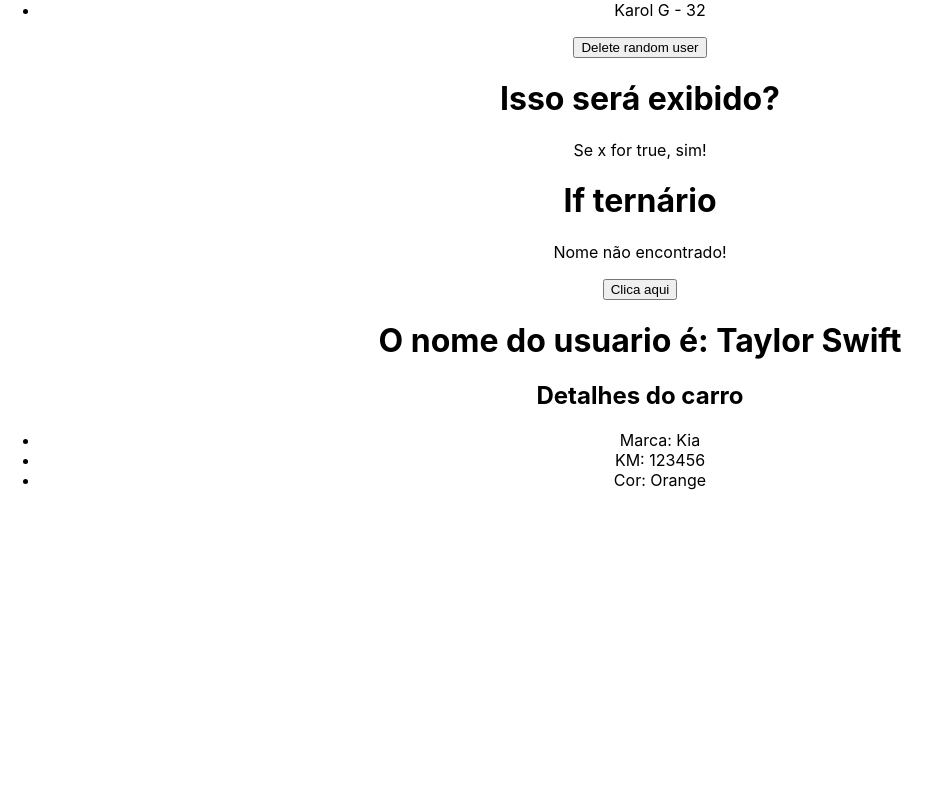
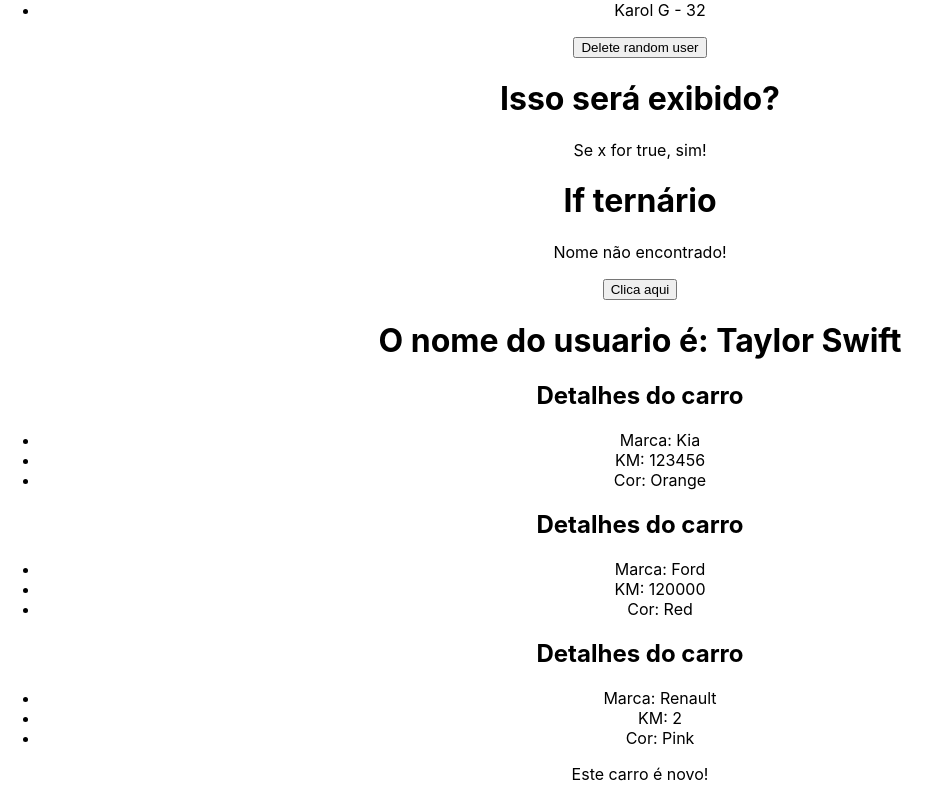
Before and after one commit to studiesofdan/mb-react-zero-a-maestria, a React (Create React App) app in the folder avancando-em-react/: page / in a window 1280 px wide. Shown: the part 1842-2642 px from the top of the page, without its empty margins (0-941 px from the left). Before the commit the page ends 2348 px from the top, so only its background shows below. Built offline with nearby package versions, Linux system fonts and the light colour scheme.

Commit message:
(RZM) Avançando em react: Reaproveitamento de componentes

```diff
--- a/avancando-em-react/src/App.js
+++ b/avancando-em-react/src/App.js
@@ -38,7 +38,9 @@ function App() {
       <ConditionalRender />
       <IfElse />
       <ShowUsername name={userName} />
-      <CarDetails brand="Kia" km={123456} color="Orange" />
+      <CarDetails brand="Kia" km={123456} color="Orange" newCar={false} />
+      <CarDetails brand="Ford" km={120000} color="Red" newCar={false} />
+      <CarDetails brand="Renault" km={2} color="Pink" newCar={true} />
     </div>
   );
 }
--- a/avancando-em-react/src/components/CarDetails.js
+++ b/avancando-em-react/src/components/CarDetails.js
@@ -1,4 +1,4 @@
-export default function CarDetails({ brand, km, color }) {
+export default function CarDetails({ brand, km, color, newCar }) {
   return (
     <div>
         <h2>Detalhes do carro</h2>
@@ -7,6 +7,8 @@ export default function CarDetails({ brand, km, color }) {
             <li>KM: {km}</li>
             <li>Cor: {color}</li>
         </ul>
+
+        {newCar && <p>Este carro é novo!</p>}
     </div>
   )
 }
```
